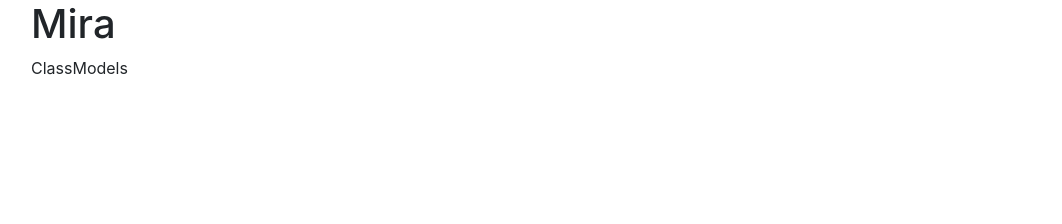
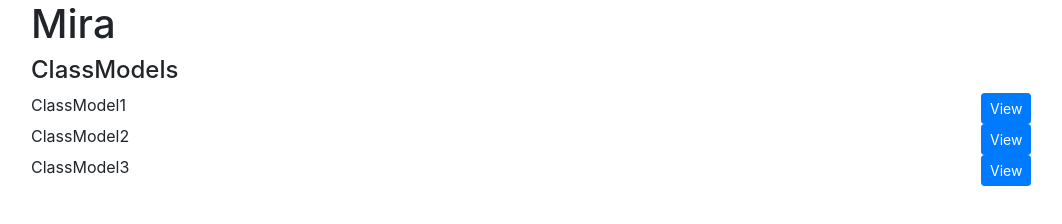
Before and after one commit to cucucachu/mira, a React app: page / in a window 1280 px wide. Shown: the whole page, without its empty margins (54-1116 px from the left). Built offline with nearby package versions, Linux system fonts and the light colour scheme.

Commit message:
Components created for Class Model List. Now just need to connect the backend.

```diff
--- a/public/index.html
+++ b/public/index.html
@@ -13,12 +13,11 @@
                     Mira
                 </h1>
             </div>
-
-        </div>
-        <div id="root">
         </div>
     </div>
 
+    <div id="root">
+    </div>
 
     <script src="https://code.jquery.com/jquery-3.4.1.slim.min.js" integrity="sha384-J6qa4849blE2+poT4WnyKhv5vZF5SrPo0iEjwBvKU7imGFAV0wwj1yYfoRSJoZ+n" crossorigin="anonymous"></script>
     <script src="https://cdn.jsdelivr.net/npm/popper.js@1.16.0/dist/umd/popper.min.js" integrity="sha384-Q6E9RHvbIyZFJoft+2mJbHaEWldlvI9IOYy5n3zV9zzTtmI3UksdQRVvoxMfooAo" crossorigin="anonymous"></script>
--- /dev/null
+++ b/src/components/ClassModel.js
@@ -0,0 +1,21 @@
+import React from 'react';
+
+function ClassModel(props) {
+    return (
+        <div className="row justify-content-between">
+            <div className="col-4">
+                {props.className}
+            </div>
+            <div className="col-2">
+                <button
+                    onClick={() => props.onClick(props.className)}
+                    className="btn btn-sm btn-primary"
+                >
+                    View
+                </button>
+            </div>
+        </div>
+    );
+}
+
+export {ClassModel as default}
--- /dev/null
+++ b/src/components/ClassModelList.js
@@ -0,0 +1,20 @@
+import React from 'react';
+
+import ClassModel from './ClassModel';
+
+function ClassModelList(props) {
+    return (
+        <div className="container">
+            { props.classModels.map(c => (
+                <ClassModel
+                    onClick={props.onClick}
+                    className={c}
+                    key={c}
+                />
+
+            )) }
+        </div>
+    );
+}
+
+export { ClassModelList as default }
--- a/src/components/Mira.js
+++ b/src/components/Mira.js
@@ -1,4 +1,6 @@
 import React from 'react';
+import ClassModelList from './ClassModelList';
+
 
 class Mira extends React.Component {
     constructor(props) {
@@ -8,13 +10,43 @@ class Mira extends React.Component {
         }
     }
 
+    // Handlers
+    handleClassModelClick(classModel) {
+        const state = {};
+        Object.assign(state, this.state);
+
+        state.currentState = 'ViewInstances';
+        state.classModel = classModel;
+
+        this.setState(state);
+    }
+
+    // Rendering
+    renderClassModels() {
+        return (
+            <div>
+                <div className="container">
+                    <div className="row">
+                        <div className="col-sm">
+                            <h4>ClassModels</h4>
+                        </div>
+                    </div>
+                </div>
+                <div>
+                    <ClassModelList
+                        onClick={this.handleClassModelClick.bind(this)}
+                        classModels={['ClassModel1', 'ClassModel2', 'ClassModel3']}
+                    />
+                </div>
+            </div>
+        );
+    }
+
     render() {
         switch(this.state.currentState) {
 
             case 'ClassModels':
-                return (
-                    <div>ClassModels</div>
-                );
+                return this.renderClassModels();
             case 'ViewInstances':
                 return (
                     <div>ViewInstances</div>
```
